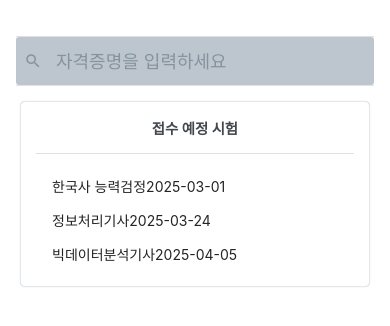
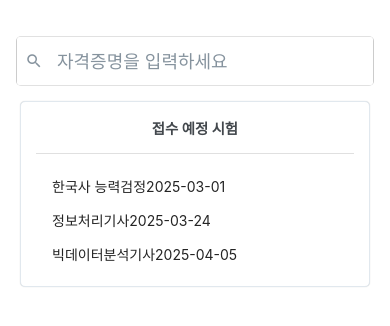
Before and after one commit to in-veloper/modoo-license, a React Native app: screen / in a window 390 px wide. Shown: the top 326 px of the page. Built offline with nearby package versions, Linux system fonts and the light colour scheme.

Commit message:
25.03.24 search bar 스타일 수정 commit

```diff
--- a/src/components/Dashboard.tsx
+++ b/src/components/Dashboard.tsx
@@ -31,11 +31,12 @@ const Dashboard = () => {
     return (
         <View style={styles.container}>
             <SearchBar
-                lightTheme
+                lightTheme={true}
                 placeholder="자격증명을 입력하세요"
                 onChangeText={changeSearchText}
                 value={searchText}
-                containerStyle={{ backgroundColor: '#FFF', padding: 0, marginTop: 20 }}
+                containerStyle={styles.searchBarContainer}
+                inputContainerStyle={{ backgroundColor: '#FFF' }}
             />
             <View style={styles.cardContainer}>
                 <Card containerStyle={styles.card}>
@@ -76,10 +77,18 @@ const Dashboard = () => {
 }
 
 const styles = StyleSheet.create({
+    searchBarContainer: {
+        backgroundColor: '#FFF',
+        padding: 0,
+        marginTop: 20,
+        borderColor: '#CCC',
+        borderWidth: 1,
+        borderRadius: 5,
+    },
     container: {
         flex: 1,
         padding: 16,
-        backgroundColor: '#fff',
+        backgroundColor: '#FFF',
     },
     cardContainer: {
         flexDirection: 'row',
```
